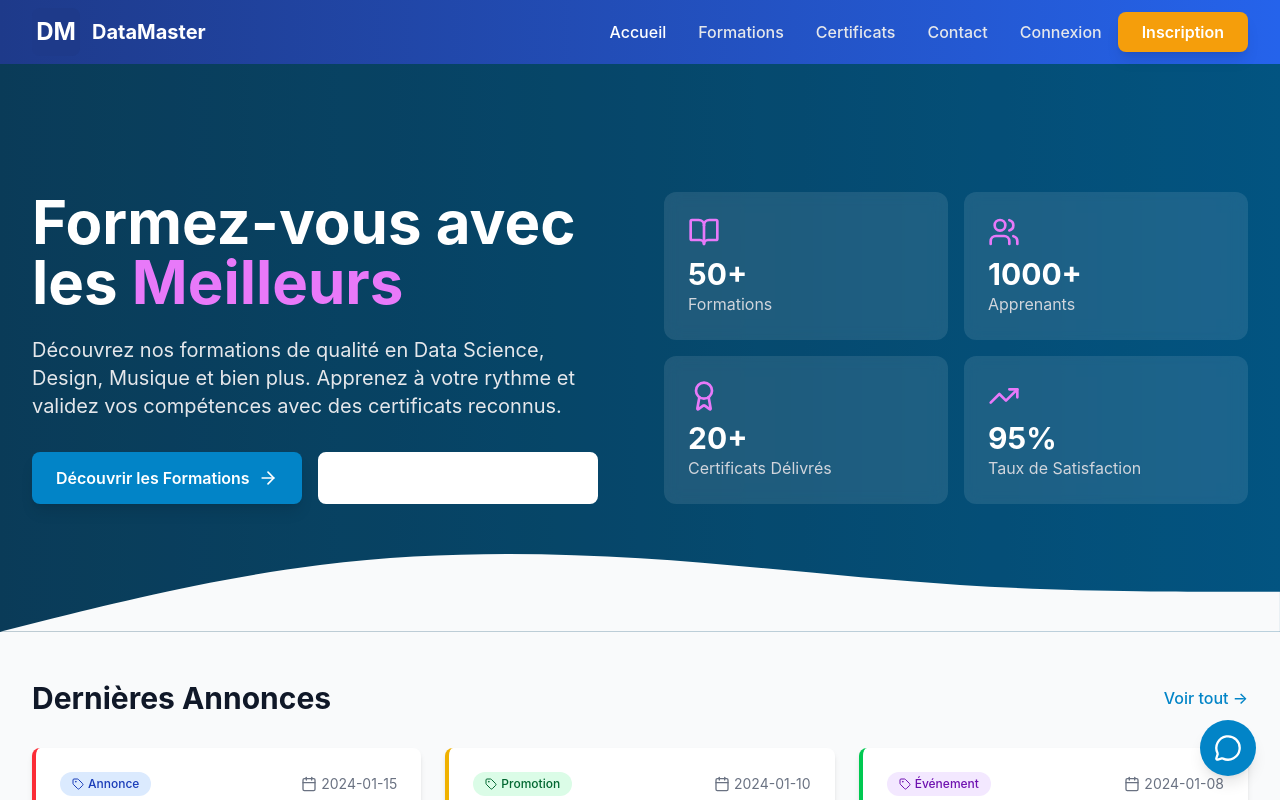
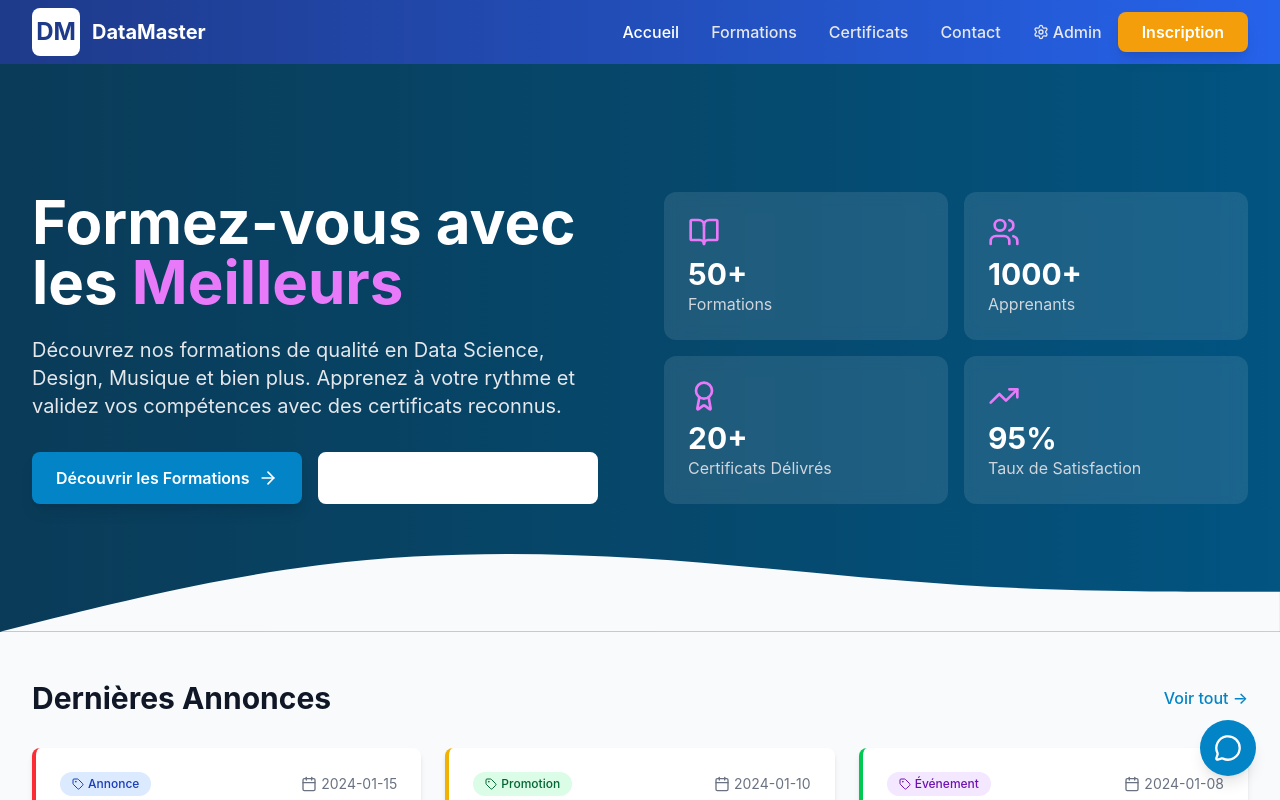
Before and after one commit to TogoKing/DataMaster, a React (Vite) app: page / in a window 1280 px wide. Shown: the top 800 px of the page. Built offline with nearby package versions, Linux system fonts and the light colour scheme.

Commit message:
Update: Add Admin link and improve navbar

```diff
--- a/src/components/Navbar.jsx
+++ b/src/components/Navbar.jsx
@@ -1,7 +1,7 @@
 import { useState, useEffect } from 'react';
 import { Link, useLocation, useNavigate } from 'react-router-dom';
 import { useAuth } from '../context/AuthContext';
-import { Menu, X, User, LogOut, Heart, BookOpen } from 'lucide-react';
+import { Menu, X, User, LogOut, Heart, Settings, Shield } from 'lucide-react';
 
 const Navbar = () => {
   const [isOpen, setIsOpen] = useState(false);
@@ -32,15 +32,13 @@ const Navbar = () => {
   ];
 
   return (
-    <nav className={`fixed w-full z-50 transition-all duration-300 ${
-      scrolled ? 'bg-white shadow-lg' : 'bg-gradient-to-r from-[#1E3A8A] to-[#2563EB]'
-    }`}>
+    <nav className={`fixed w-full z-50 transition-all duration-300 ${scrolled ? 'bg-white shadow-lg' : 'bg-gradient-to-r from-[#1E3A8A] to-[#2563EB]'}`}>
       <div className="max-w-7xl mx-auto px-4 sm:px-6 lg:px-8">
         <div className="flex justify-between items-center h-16">
-          {/* Logo DataMaster avec DM */}
+          {/* Logo */}
           <Link to="/" className="flex items-center space-x-3">
-            <div className="w-12 h-12 bg-[#1E3A8A] rounded-lg flex items-center justify-center">
-              <span className="text-white font-bold text-2xl">DM</span>
+            <div className="w-12 h-12 bg-white rounded-lg flex items-center justify-center">
+              <span className="text-[#1E3A8A] font-bold text-2xl">DM</span>
             </div>
             <span className={`text-xl font-bold ${scrolled ? 'text-[#1E3A8A]' : 'text-white'}`}>
               DataMaster
@@ -53,11 +51,7 @@ const Navbar = () => {
               <Link
                 key={link.name}
                 to={link.path}
-                className={`font-medium transition-colors duration-200 ${
-                  location.pathname === link.path
-                    ? 'text-white'
-                    : scrolled ? 'text-gray-700 hover:text-[#1E3A8A]' : 'text-gray-200 hover:text-white'
-                }`}
+                className={`font-medium transition-colors duration-200 ${location.pathname === link.path ? 'text-white' : scrolled ? 'text-gray-700 hover:text-[#1E3A8A]' : 'text-gray-200 hover:text-white'}`}
               >
                 {link.name}
               </Link>
@@ -70,8 +64,9 @@ const Navbar = () => {
                   <Heart className="w-5 h-5" />
                 </Link>
                 {isAdmin && (
-                  <Link to="/admin" className={`${scrolled ? 'text-gray-700' : 'text-gray-200'} hover:text-white`}>
-                    <span className="text-sm bg-[#F59E0B] text-white px-2 py-1 rounded font-medium">Admin</span>
+                  <Link to="/admin" className="flex items-center space-x-1 bg-[#F59E0B] px-3 py-1 rounded text-white hover:bg-[#D97706] transition-colors">
+                    <Shield className="w-4 h-4" />
+                    <span className="text-sm font-medium">Admin</span>
                   </Link>
                 )}
                 <div className="relative group">
@@ -80,10 +75,7 @@ const Navbar = () => {
                     <span className="hidden lg:block">{user.name}</span>
                   </button>
                   <div className="absolute right-0 mt-2 w-48 bg-white rounded-lg shadow-lg opacity-0 invisible group-hover:opacity-100 group-hover:visible transition-all duration-200">
-                    <button
-                      onClick={handleLogout}
-                      className="flex items-center w-full px-4 py-2 text-gray-700 hover:bg-gray-100"
-                    >
+                    <button onClick={handleLogout} className="flex items-center w-full px-4 py-2 text-gray-700 hover:bg-gray-100">
                       <LogOut className="w-4 h-4 mr-2" />
                       Déconnexion
                     </button>
@@ -92,16 +84,11 @@ const Navbar = () => {
               </div>
             ) : (
               <div className="flex items-center space-x-4">
-                <Link
-                  to="/login"
-                  className={`font-medium ${scrolled ? 'text-gray-700 hover:text-[#1E3A8A]' : 'text-gray-200 hover:text-white'}`}
-                >
-                  Connexion
+                <Link to="/login" className={`font-medium flex items-center space-x-1 ${scrolled ? 'text-gray-700 hover:text-[#1E3A8A]' : 'text-gray-200 hover:text-white'}`}>
+                  <Settings className="w-4 h-4" />
+                  <span>Admin</span>
                 </Link>
-                <Link
-                  to="/register"
-                  className="px-6 py-2 bg-[#F59E0B] text-white rounded-lg font-semibold hover:bg-[#D97706] transition-all duration-300 shadow-lg"
-                >
+                <Link to="/register" className="px-6 py-2 bg-[#F59E0B] text-white rounded-lg font-semibold hover:bg-[#D97706] transition-all duration-300 shadow-lg">
                   Inscription
                 </Link>
               </div>
@@ -109,10 +96,7 @@ const Navbar = () => {
           </div>
 
           {/* Mobile Menu Button */}
-          <button
-            onClick={() => setIsOpen(!isOpen)}
-            className={`md:hidden ${scrolled ? 'text-[#1E3A8A]' : 'text-white'}`}
-          >
+          <button onClick={() => setIsOpen(!isOpen)} className={`md:hidden ${scrolled ? 'text-[#1E3A8A]' : 'text-white'}`}>
             {isOpen ? <X className="w-6 h-6" /> : <Menu className="w-6 h-6" />}
           </button>
         </div>
@@ -122,40 +106,20 @@ const Navbar = () => {
           <div className="md:hidden bg-white border-t">
             <div className="px-4 py-4 space-y-2">
               {navLinks.map((link) => (
-                <Link
-                  key={link.name}
-                  to={link.path}
-                  onClick={() => setIsOpen(false)}
-                  className="block px-4 py-2 text-gray-700 hover:bg-gray-100 rounded-lg"
-                >
+                <Link key={link.name} to={link.path} onClick={() => setIsOpen(false)} className="block px-4 py-2 text-gray-700 hover:bg-gray-100 rounded-lg">
                   {link.name}
                 </Link>
               ))}
               {user ? (
                 <>
-                  <Link to="/favorites" onClick={() => setIsOpen(false)} className="block px-4 py-2 text-gray-700 hover:bg-gray-100 rounded-lg">
-                    Mes Favoris
-                  </Link>
-                  {isAdmin && (
-                    <Link to="/admin" onClick={() => setIsOpen(false)} className="block px-4 py-2 text-gray-700 hover:bg-gray-100 rounded-lg">
-                      Administration
-                    </Link>
-                  )}
-                  <button
-                    onClick={handleLogout}
-                    className="w-full text-left px-4 py-2 text-gray-700 hover:bg-gray-100 rounded-lg"
-                  >
-                    Déconnexion
-                  </button>
+                  <Link to="/favorites" onClick={() => setIsOpen(false)} className="block px-4 py-2 text-gray-700 hover:bg-gray-100 rounded-lg">Mes Favoris</Link>
+                  {isAdmin && <Link to="/admin" onClick={() => setIsOpen(false)} className="block px-4 py-2 text-[#F59E0B] font-medium bg-[#F59E0B]/10 rounded-lg">Administration</Link>}
+                  <button onClick={handleLogout} className="w-full text-left px-4 py-2 text-gray-700 hover:bg-gray-100 rounded-lg">Déconnexion</button>
                 </>
               ) : (
                 <div className="pt-4 space-y-2">
-                  <Link to="/login" onClick={() => setIsOpen(false)} className="block w-full text-center px-4 py-2 text-[#1E3A8A] border border-[#1E3A8A] rounded-lg">
-                    Connexion
-                  </Link>
-                  <Link to="/register" onClick={() => setIsOpen(false)} className="block w-full text-center px-4 py-2 bg-[#1E3A8A] text-white rounded-lg">
-                    Inscription
-                  </Link>
+                  <Link to="/login" onClick={() => setIsOpen(false)} className="block w-full text-center px-4 py-2 text-[#1E3A8A] border border-[#1E3A8A] rounded-lg">Connexion Admin</Link>
+                  <Link to="/register" onClick={() => setIsOpen(false)} className="block w-full text-center px-4 py-2 bg-[#1E3A8A] text-white rounded-lg">Inscription</Link>
                 </div>
               )}
             </div>
```
